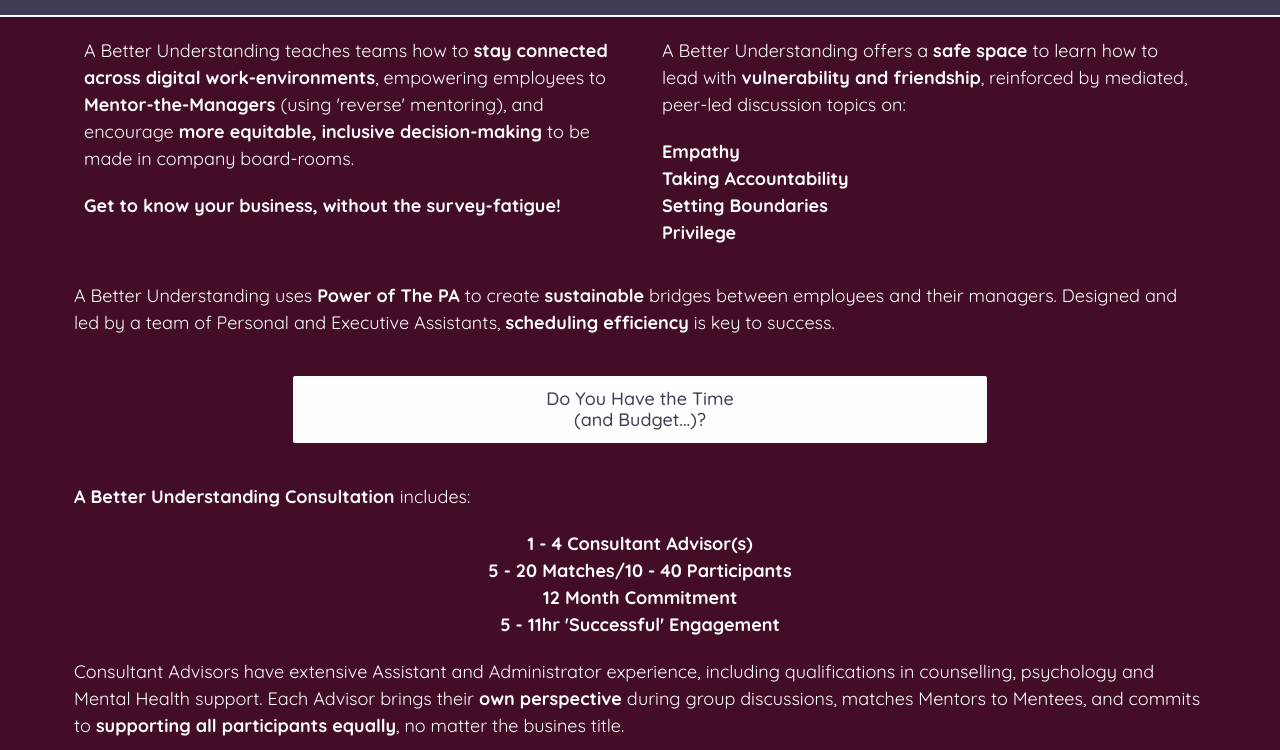
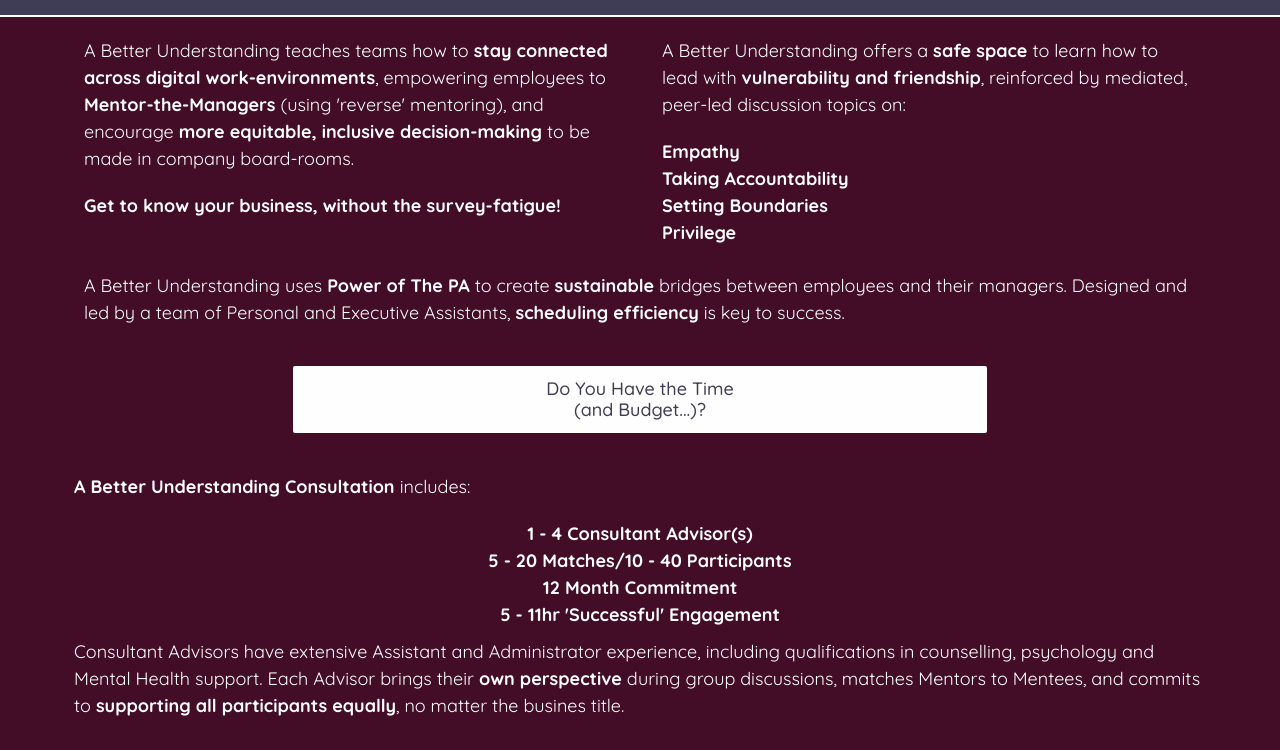
Before and after one commit to SkippyWalnuts/rev-mentoring-react, a React (Create React App) app: page / in a window 1280 px wide. Shown: the part 1168-1918 px from the top of the page. Built offline with nearby package versions, Linux system fonts and the light colour scheme.

Commit message:
Moved Power of the PA text inside div for margins,  removed padding bottom text-standout

```diff
--- a/src/About.js
+++ b/src/About.js
@@ -62,11 +62,13 @@ export default function About() {
             </ul>
             </div>
         </div>
+        <div>
         <p> A Better Understanding uses <strong>Power of The PA{" "}</strong>
             to create <strong>sustainable</strong> bridges between employees and their managers. Designed
             and led by a team of Personal and Executive Assistants, <strong>scheduling efficiency</strong> is
             key to success.
             </p>
+            </div>
     </div>
 
     <div className="row row-margin">
--- a/src/App.css
+++ b/src/App.css
@@ -131,7 +131,7 @@ list-style: none;
     font-weight: bold;
     line-height: 1.5;
     margin: 0 auto;
-    padding: 10px;
+    padding: 10px 10px 0;
 }
 
 .footer-container {
```
